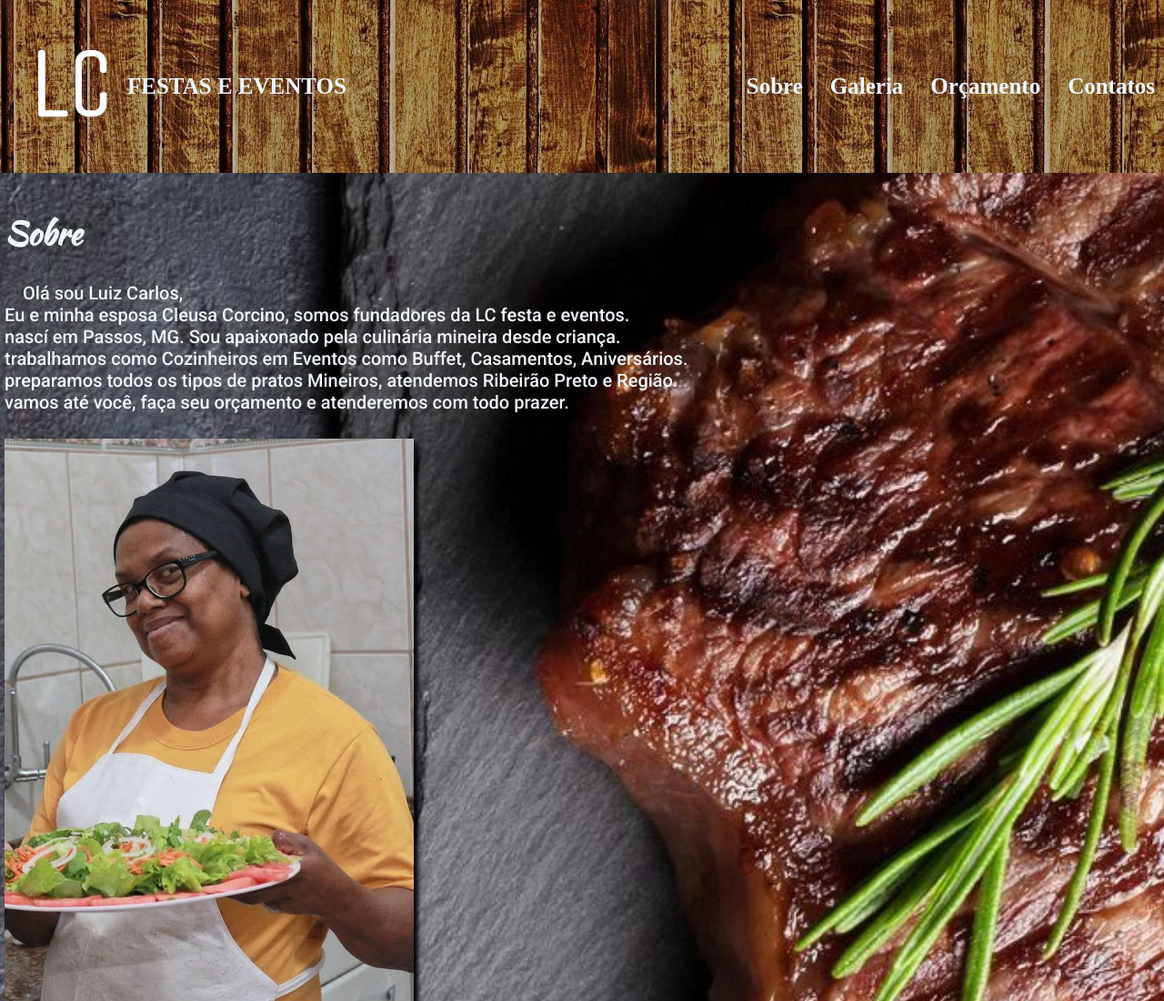
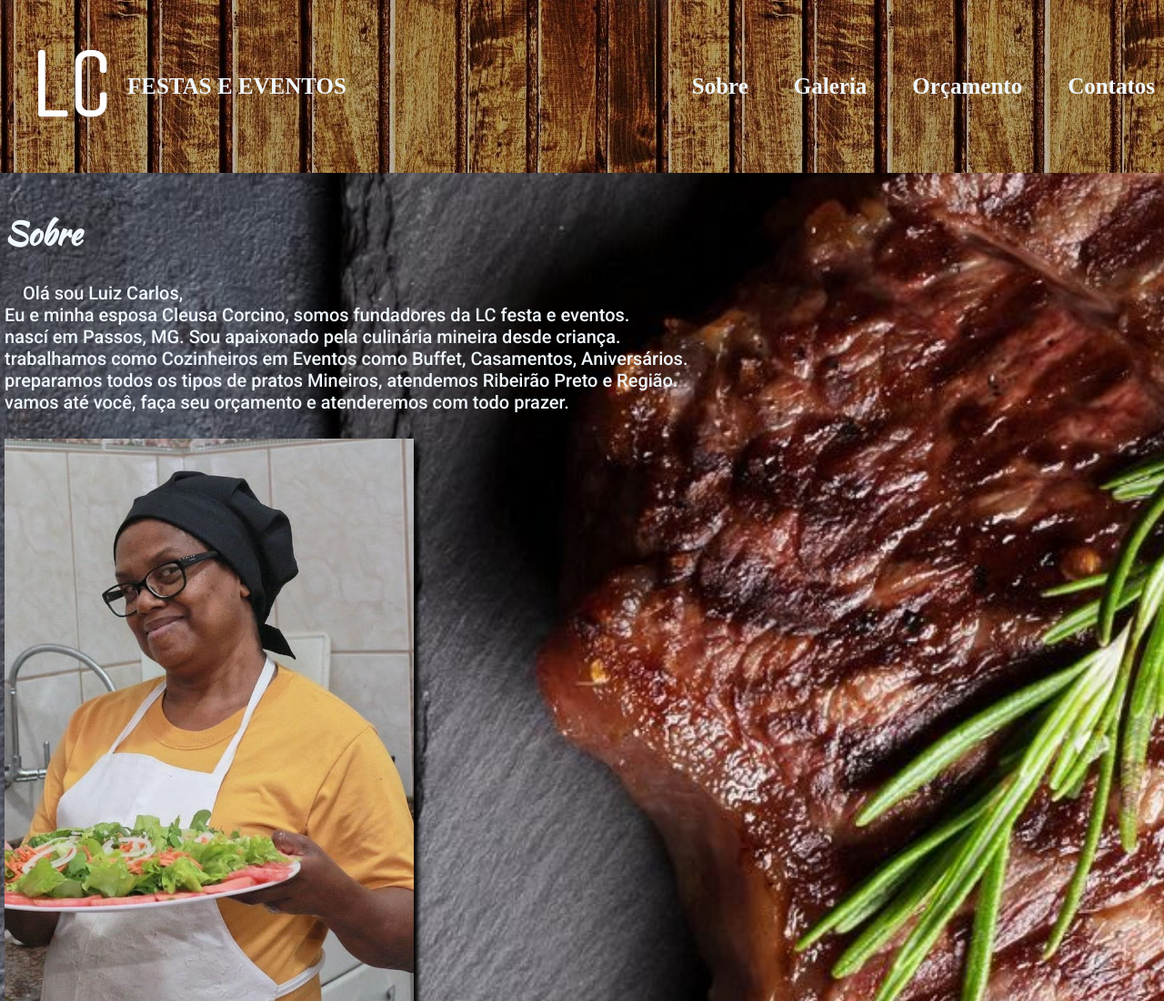
Before and after one commit to Jonatas-coding/LC, a plain HTML site: page index.html in a window 1280 px wide. Shown: the top 1100 px of the page at 91% size. Drawn offline with nearby package versions, Linux system fonts and the light colour scheme.

Commit message:
Update style.css

```diff
--- a/style.css
+++ b/style.css
@@ -84,7 +84,7 @@ a, li {
 .nav-menu {
     display: flex;
     align-items: center;
-    gap: 30px;
+    gap: 50px;
 }
 
 a, h3 {
@@ -272,7 +272,7 @@ a, h3 {
         }
     }
 
-    @media (max-width:660px) {
+    @media (max-width:820px) {
         .hamburguer {
             display: block;
         }
```
